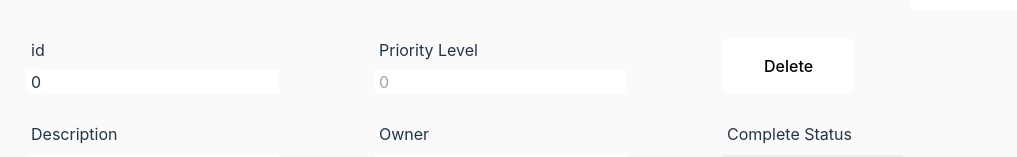
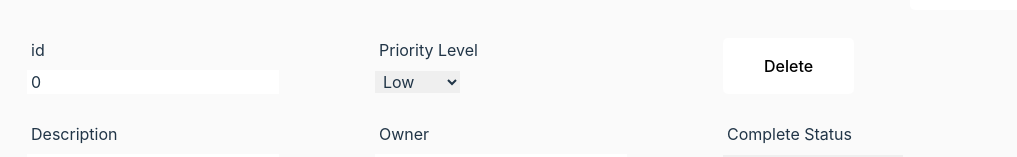
Before and after one commit to Arshadul-Monir/webdev_final_front, a React (Vite) app: page /tasks/1 in a window 1280 px wide. Shown: the part 158-315 px from the top of the page, without its empty margins (113-1130 px from the left). Built offline with nearby package versions, Linux system fonts and the light colour scheme; no server answers.

Commit message:
Drop-down priority

```diff
--- a/src/components/views/SingleTaskView.jsx
+++ b/src/components/views/SingleTaskView.jsx
@@ -67,12 +67,16 @@ export default function SingleTaskView({task, dispactchType,
               <div className="forumDiv">
                 <div><label className="pl-[4px]">Priority Level</label></div>
                 <div>
-                  <input type="text" id="" placeholder={0} className="pl-[4px]"
+                  <select id="" placeholder={0} className="pl-[4px]"
                   value={formData.priority}
                   onChange={handleFormChange}
-                  name="priority_lvl"
+                  name="priority"
                   >
-                </input></div>
+                    <option value={"Low"}> Low </option>
+                    <option value={"Medium"}> Medium </option>
+                    <option value={"High"}> High </option>
+
+                </select></div>
               </div>
 
               <button className="nav-button" onClick={() => deleteTask(task.id)}>
```
